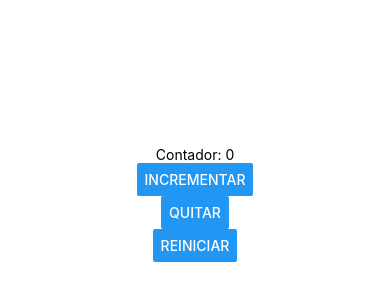
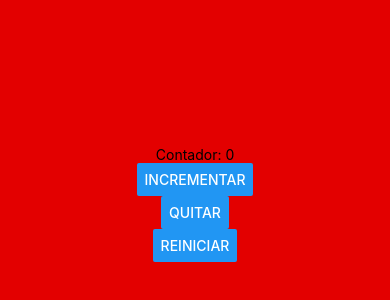
Before and after one commit to AleVazquez1313/JSparaprincipiantes, a React Native app in the folder intro2/: screen / in a window 390 px wide. Shown: the part 218-518 px from the top of the page. Built offline with nearby package versions, Linux system fonts and the light colour scheme.

Commit message:
cambiando color

```diff
--- a/intro2/App.js
+++ b/intro2/App.js
@@ -28,9 +28,9 @@ let[contador,setContador] = useState(0);
 //3. Estilos: Zona de estetica y posicionamiento
 const styles = StyleSheet.create({
   container: {
-    flex: 1,
-    backgroundColor: '#ffffffff',
-    alignItems: 'center',
+    flex: 1, //Definir sus espacios
+    backgroundColor: '#e30000ff', //color del fondo
+    alignItems: 'center', //posicion
     justifyContent: 'center',
   },
 });
```
